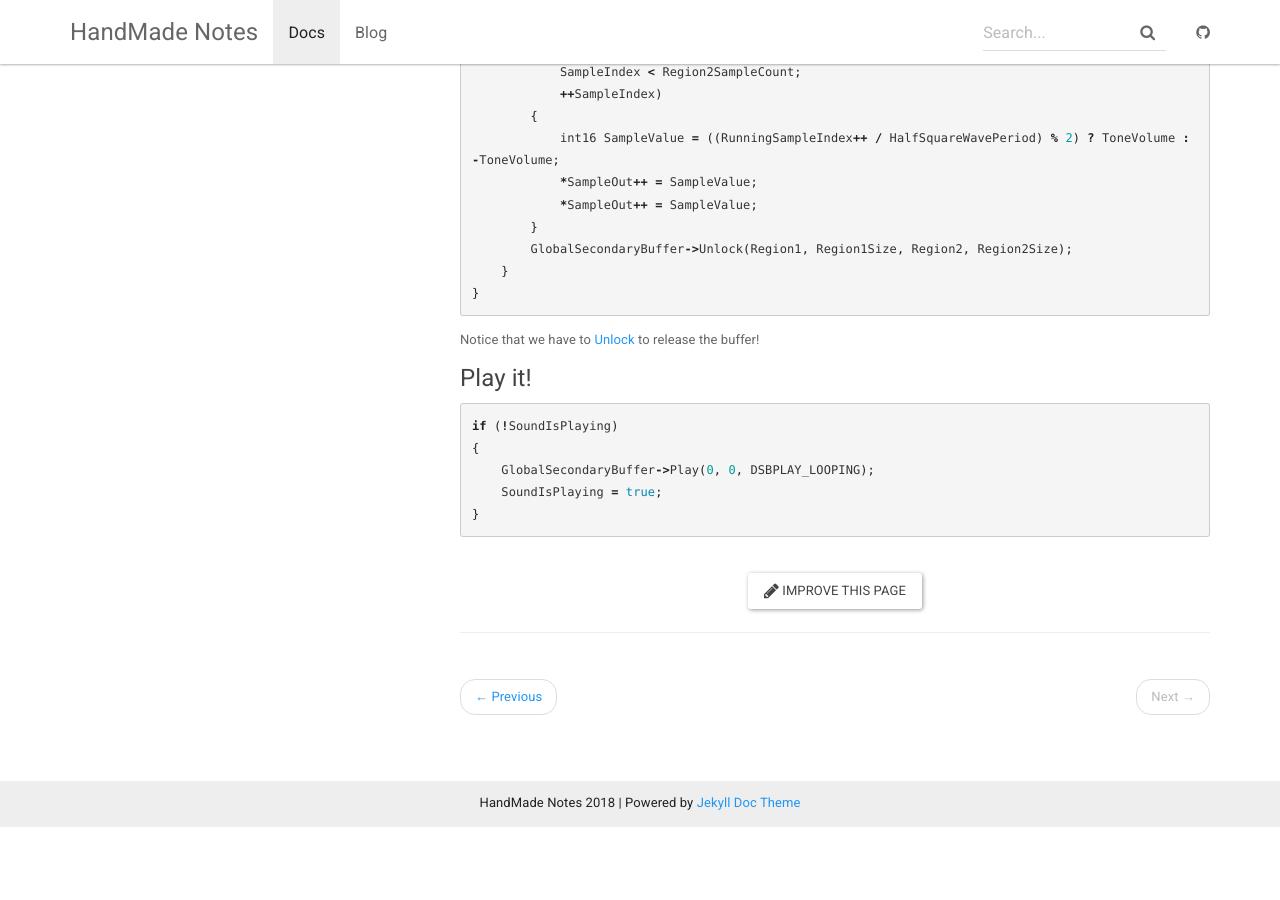
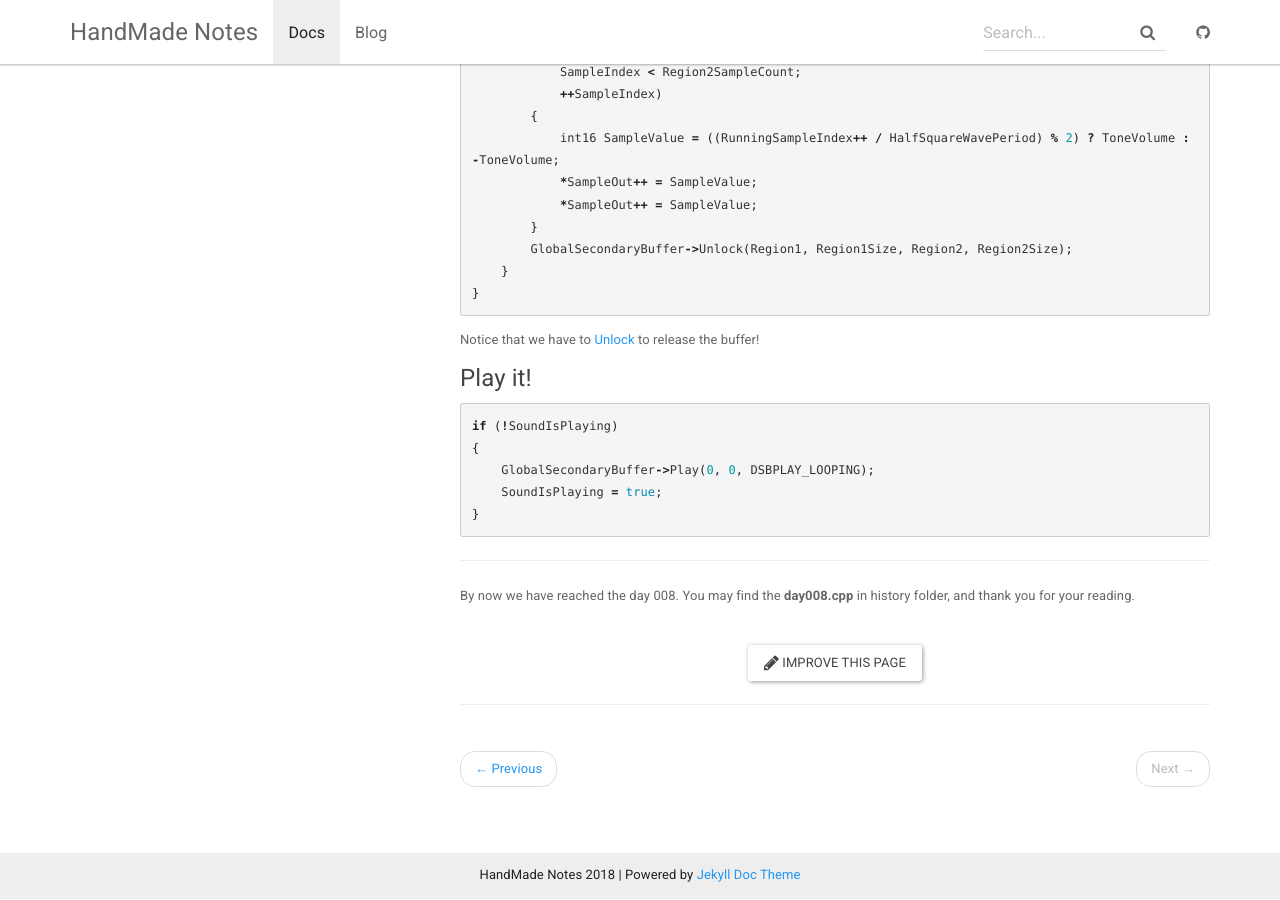
Before and after one commit to Stonepia/handmade, a Jekyll site: the page built from _docs/w1GetStart/day7_8.md, in a window 1280 px wide and 900 px high, scrolled down 5643 px. Built offline with Jekyll 4.4.1, drawn with Linux system fonts in a browser that asks for light colours; nearby versions of some CDN libraries; comment, search, counter and statistics services are not loaded; before the commit the page ends 6471 px from its top, so only the background shows below that; some of the changed text lies outside the part shown.

Commit message:
add day008

```diff
--- a/_docs/w1GetStart/day7_8.md
+++ b/_docs/w1GetStart/day7_8.md
@@ -283,3 +283,8 @@ if (!SoundIsPlaying)
 }
 
 {% endhighlight %}
+
+
+
+---
+By now we have reached the day 008. You may find the **day008.cpp** in history folder, and thank you for your reading.
```
Also changed, not shown: other parts of _docs/w1GetStart/day7_8.md (+1 -1 lines).
